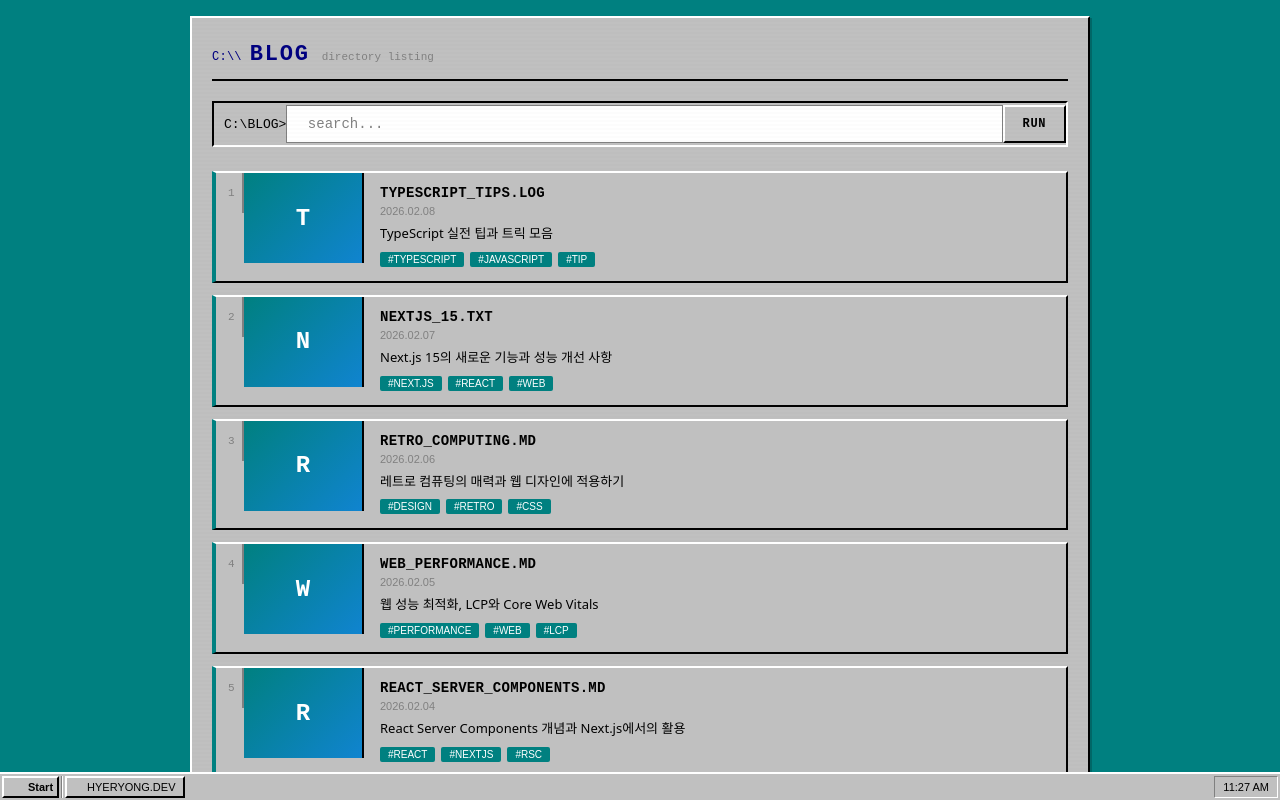
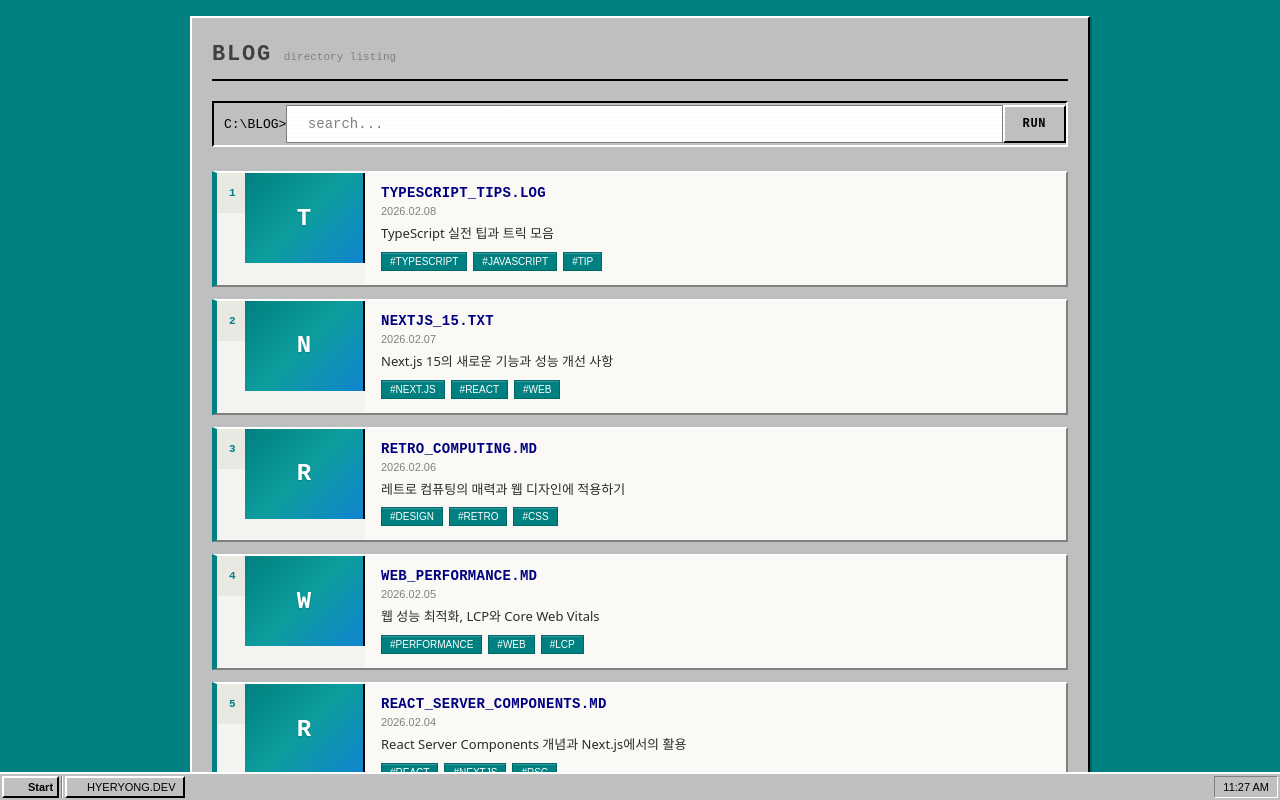
Before and after one commit to HyeryongChoi/hyeryong.dev, a Next.js app: page /blog in a window 1280 px wide. Built offline with nearby package versions, Linux system fonts and the light colour scheme; some icons are missing.

Commit message:
style: refine blog styles and improve layout consistency

```diff
--- a/src/app/blog/page.tsx
+++ b/src/app/blog/page.tsx
@@ -1,16 +1,16 @@
-'use client';
+"use client";
 
-import { useState, useMemo, useEffect, useRef, useCallback } from 'react';
-import { useRouter } from 'next/navigation';
-import { useWindow } from '@/contexts/WindowContext';
-import { blogPosts } from '@/data/posts';
+import { useState, useMemo, useEffect, useRef, useCallback } from "react";
+import { useRouter } from "next/navigation";
+import { useWindow } from "@/contexts/WindowContext";
+import { blogPosts } from "@/data/posts";
 
 const ITEMS_PER_PAGE = 10;
 
 export default function BlogPage() {
   const router = useRouter();
   const { setShowStartMenu } = useWindow();
-  const [searchQuery, setSearchQuery] = useState('');
+  const [searchQuery, setSearchQuery] = useState("");
   const [isMobile, setIsMobile] = useState(false);
   const [currentPage, setCurrentPage] = useState(1);
   const [visibleCount, setVisibleCount] = useState(ITEMS_PER_PAGE);
@@ -21,8 +21,8 @@ export default function BlogPage() {
       setIsMobile(window.innerWidth <= 768);
     };
     checkMobile();
-    window.addEventListener('resize', checkMobile);
-    return () => window.removeEventListener('resize', checkMobile);
+    window.addEventListener("resize", checkMobile);
+    return () => window.removeEventListener("resize", checkMobile);
   }, []);
 
   const filteredPosts = useMemo(() => {
@@ -32,7 +32,7 @@ export default function BlogPage() {
       (post) =>
         post.title.toLowerCase().includes(query) ||
         post.excerpt.toLowerCase().includes(query) ||
-        post.tags.some((tag) => tag.toLowerCase().includes(query))
+        post.tags.some((tag) => tag.toLowerCase().includes(query)),
     );
   }, [searchQuery]);
 
@@ -54,10 +54,10 @@ export default function BlogPage() {
     const sorted = Array.from(include)
       .filter((p) => p >= 1 && p <= totalPages)
       .sort((a, b) => a - b);
-    const result: (number | 'ellipsis')[] = [];
+    const result: (number | "ellipsis")[] = [];
     for (const p of sorted) {
       if (result.length && p > (result[result.length - 1] as number) + 1) {
-        result.push('ellipsis');
+        result.push("ellipsis");
       }
       result.push(p);
     }
@@ -75,7 +75,9 @@ export default function BlogPage() {
   const hasMore = isMobile && visibleCount < filteredPosts.length;
 
   const loadMore = useCallback(() => {
-    setVisibleCount((prev) => Math.min(prev + ITEMS_PER_PAGE, filteredPosts.length));
+    setVisibleCount((prev) =>
+      Math.min(prev + ITEMS_PER_PAGE, filteredPosts.length),
+    );
   }, [filteredPosts.length]);
 
   useEffect(() => {
@@ -91,7 +93,7 @@ export default function BlogPage() {
       (entries) => {
         if (entries[0]?.isIntersecting) loadMore();
       },
-      { rootMargin: '100px', threshold: 0 }
+      { rootMargin: "100px", threshold: 0 },
     );
     observer.observe(el);
     return () => observer.disconnect();
@@ -104,12 +106,13 @@ export default function BlogPage() {
     >
       <div className="blog-container blog-list-screen">
         <header className="blog-masthead">
-          <span className="blog-masthead-label">C:\\</span>
           <h1 className="blog-masthead-title">BLOG</h1>
           <span className="blog-masthead-sub">directory listing</span>
         </header>
         <div className="blog-search-wrapper">
-          <span className="blog-search-prompt" aria-hidden>C:\BLOG&gt;</span>
+          <span className="blog-search-prompt" aria-hidden>
+            C:\BLOG&gt;
+          </span>
           <input
             type="text"
             placeholder=" search..."
@@ -131,14 +134,15 @@ export default function BlogPage() {
               role="button"
               tabIndex={0}
               onKeyDown={(e) => {
-                if (e.key === 'Enter' || e.key === ' ') {
+                if (e.key === "Enter" || e.key === " ") {
                   e.preventDefault();
                   router.push(`/blog/${post.id}`);
                 }
               }}
             >
               <span className="blog-card-num" aria-hidden>
-                {(isMobile ? idx : (currentPage - 1) * ITEMS_PER_PAGE + idx) + 1}
+                {(isMobile ? idx : (currentPage - 1) * ITEMS_PER_PAGE + idx) +
+                  1}
               </span>
               <div className="blog-card-thumbnail">
                 {post.thumbnail ? (
@@ -184,21 +188,24 @@ export default function BlogPage() {
             </button>
             <div className="blog-pagination-numbers">
               {paginationPages.map((page, i) =>
-                page === 'ellipsis' ? (
-                  <span key={`ellipsis-${i}`} className="blog-pagination-ellipsis">
+                page === "ellipsis" ? (
+                  <span
+                    key={`ellipsis-${i}`}
+                    className="blog-pagination-ellipsis"
+                  >
                     …
                   </span>
                 ) : (
                   <button
                     key={page}
                     type="button"
-                    className={`blog-pagination-num ${currentPage === page ? 'blog-pagination-num-active' : ''}`}
+                    className={`blog-pagination-num ${currentPage === page ? "blog-pagination-num-active" : ""}`}
                     onClick={() => setCurrentPage(page)}
-                    aria-current={currentPage === page ? 'page' : undefined}
+                    aria-current={currentPage === page ? "page" : undefined}
                   >
                     {page}
                   </button>
-                )
+                ),
               )}
             </div>
             <button
@@ -212,7 +219,9 @@ export default function BlogPage() {
           </nav>
         )}
 
-        {isMobile && hasMore && <div ref={sentinelRef} className="blog-infinite-sentinel" />}
+        {isMobile && hasMore && (
+          <div ref={sentinelRef} className="blog-infinite-sentinel" />
+        )}
 
         {filteredPosts.length === 0 && (
           <div className="blog-empty">No posts found.</div>
--- a/src/app/globals.css
+++ b/src/app/globals.css
@@ -1215,23 +1215,16 @@ body {
   margin-bottom: 20px;
   padding-bottom: 12px;
   border-bottom: 2px solid;
-  border-bottom-color: var(--win98-dark-gray) var(--win98-white) var(--win98-white)
-    var(--win98-dark-gray);
+  border-bottom-color: var(--win98-dark-gray) var(--win98-white)
+    var(--win98-white) var(--win98-dark-gray);
   flex-wrap: wrap;
-}
-
-.blog-masthead-label {
-  font-family: ui-monospace, "Cascadia Code", "Fira Code", monospace;
-  font-size: 12px;
-  color: var(--win98-blue);
-  letter-spacing: 0.02em;
 }
 
 .blog-masthead-title {
   font-family: ui-monospace, "Cascadia Code", "Fira Code", monospace;
   font-size: 22px;
   font-weight: 700;
-  color: var(--win98-blue);
+  color: var(--win98-darker-gray);
   margin: 0;
   letter-spacing: 0.08em;
 }
@@ -1313,21 +1306,28 @@ body {
   align-items: flex-start;
   gap: 0;
   padding: 0;
-  background: var(--win98-gray);
-  border: 2px solid;
-  border-color: var(--win98-white) var(--win98-black) var(--win98-black)
-    var(--win98-white);
-  border-left-width: 4px;
+  background: #f5f4f0;
+  border: 2px solid;
+  border-color: var(--win98-white) var(--win98-dark-gray) var(--win98-dark-gray)
+    var(--win98-white);
+  border-left-width: 5px;
   border-left-color: var(--win98-teal);
   cursor: pointer;
-  transition: filter 0.15s, box-shadow 0.15s;
+  transition:
+    filter 0.15s,
+    box-shadow 0.15s,
+    border-left-color 0.15s;
   text-align: left;
   position: relative;
+  box-shadow: 0 1px 0 var(--win98-white) inset;
 }
 
 .blog-card:hover {
-  filter: brightness(1.05);
-  box-shadow: 2px 2px 0 rgba(0, 0, 0, 0.15);
+  filter: brightness(1.02);
+  box-shadow:
+    0 1px 0 var(--win98-white) inset,
+    2px 3px 8px rgba(0, 0, 0, 0.12);
+  border-left-color: var(--win98-blue);
 }
 
 .blog-card-num {
@@ -1336,11 +1336,9 @@ body {
   padding: 14px 8px 14px 12px;
   font-family: ui-monospace, monospace;
   font-size: 11px;
-  color: var(--win98-dark-gray);
-  background: var(--win98-gray);
-  border-right: 2px solid;
-  border-right-color: var(--win98-dark-gray) var(--win98-white) var(--win98-white)
-    var(--win98-dark-gray);
+  font-weight: 600;
+  color: var(--win98-teal);
+  background: #eae8e2;
 }
 
 .blog-card-thumbnail {
@@ -1348,11 +1346,11 @@ body {
   min-width: 120px;
   height: 90px;
   position: relative;
-  background: var(--win98-dark-gray);
+  background: linear-gradient(180deg, #d0cec8 0%, #b8b6b0 100%);
   flex-shrink: 0;
   border-right: 2px solid;
-  border-right-color: var(--win98-dark-gray) var(--win98-white) var(--win98-white)
-    var(--win98-dark-gray);
+  border-right-color: var(--win98-dark-gray) var(--win98-white)
+    var(--win98-white) var(--win98-dark-gray);
 }
 
 .blog-card-thumbnail-placeholder {
@@ -1364,12 +1362,14 @@ body {
   background: linear-gradient(
     135deg,
     var(--win98-teal) 0%,
+    #0d9d9d 50%,
     var(--win98-blue-light) 100%
   );
   color: var(--win98-white);
   font-family: ui-monospace, monospace;
   font-size: 24px;
   font-weight: bold;
+  text-shadow: 0 1px 2px rgba(0, 0, 0, 0.2);
 }
 
 .blog-card-thumbnail-img {
@@ -1382,6 +1382,7 @@ body {
   flex: 1;
   min-width: 0;
   padding: 12px 16px 14px;
+  background: #faf9f6;
 }
 
 .blog-card-title {
@@ -1389,10 +1390,14 @@ body {
   font-size: 14px;
   font-weight: 700;
   margin: 0 0 4px 0;
-  color: var(--win98-black);
+  color: var(--win98-blue);
   overflow-wrap: break-word;
   word-break: break-word;
   letter-spacing: 0.02em;
+}
+
+.blog-card:hover .blog-card-title {
+  color: var(--win98-teal);
 }
 
 .blog-card-date {
@@ -1404,10 +1409,14 @@ body {
 }
 
 .blog-card-excerpt {
-  font-family: system-ui, -apple-system, Segoe UI, sans-serif;
+  font-family:
+    system-ui,
+    -apple-system,
+    Segoe UI,
+    sans-serif;
   font-size: 13px;
   line-height: 1.6;
-  color: var(--win98-black);
+  color: #2a2a2a;
   margin: 0 0 8px 0;
 }
 
@@ -1419,10 +1428,11 @@ body {
 
 .blog-card-tag {
   font-size: 10px;
-  padding: 2px 8px;
-  background: #008080;
-  color: #fff;
-  border-radius: 2px;
+  padding: 3px 8px;
+  background: var(--win98-teal);
+  color: var(--win98-white);
+  border: 1px solid #006666;
+  box-shadow: 0 1px 0 rgba(255, 255, 255, 0.2) inset;
 }
 
 .blog-empty {
@@ -1537,8 +1547,8 @@ body {
     order: -1;
     border-right: none;
     border-bottom: 2px solid;
-    border-bottom-color: var(--win98-dark-gray) var(--win98-white) var(--win98-white)
-      var(--win98-dark-gray);
+    border-bottom-color: var(--win98-dark-gray) var(--win98-white)
+      var(--win98-white) var(--win98-dark-gray);
   }
   .blog-card-body {
     padding: 10px 12px 12px;
```
